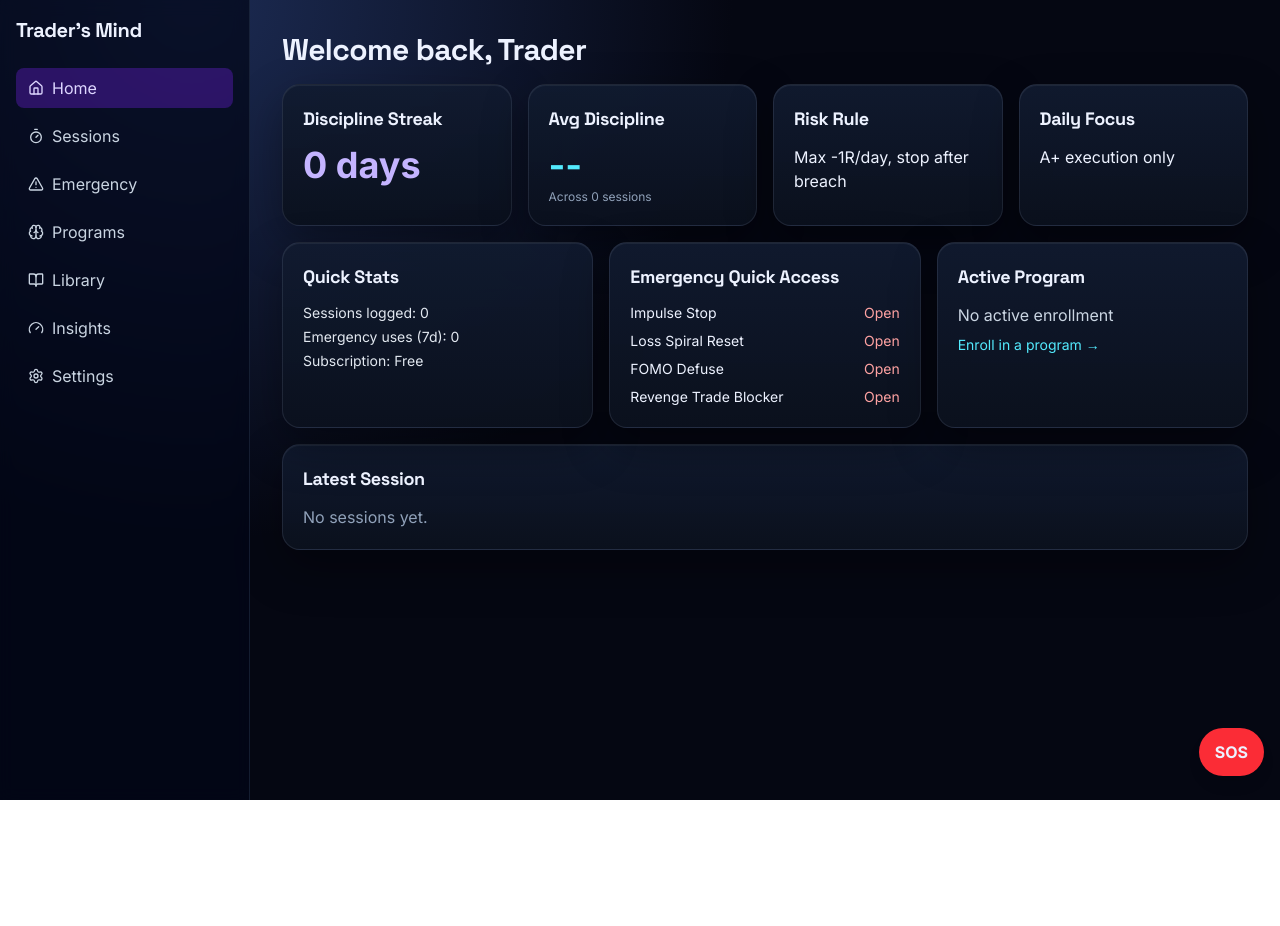
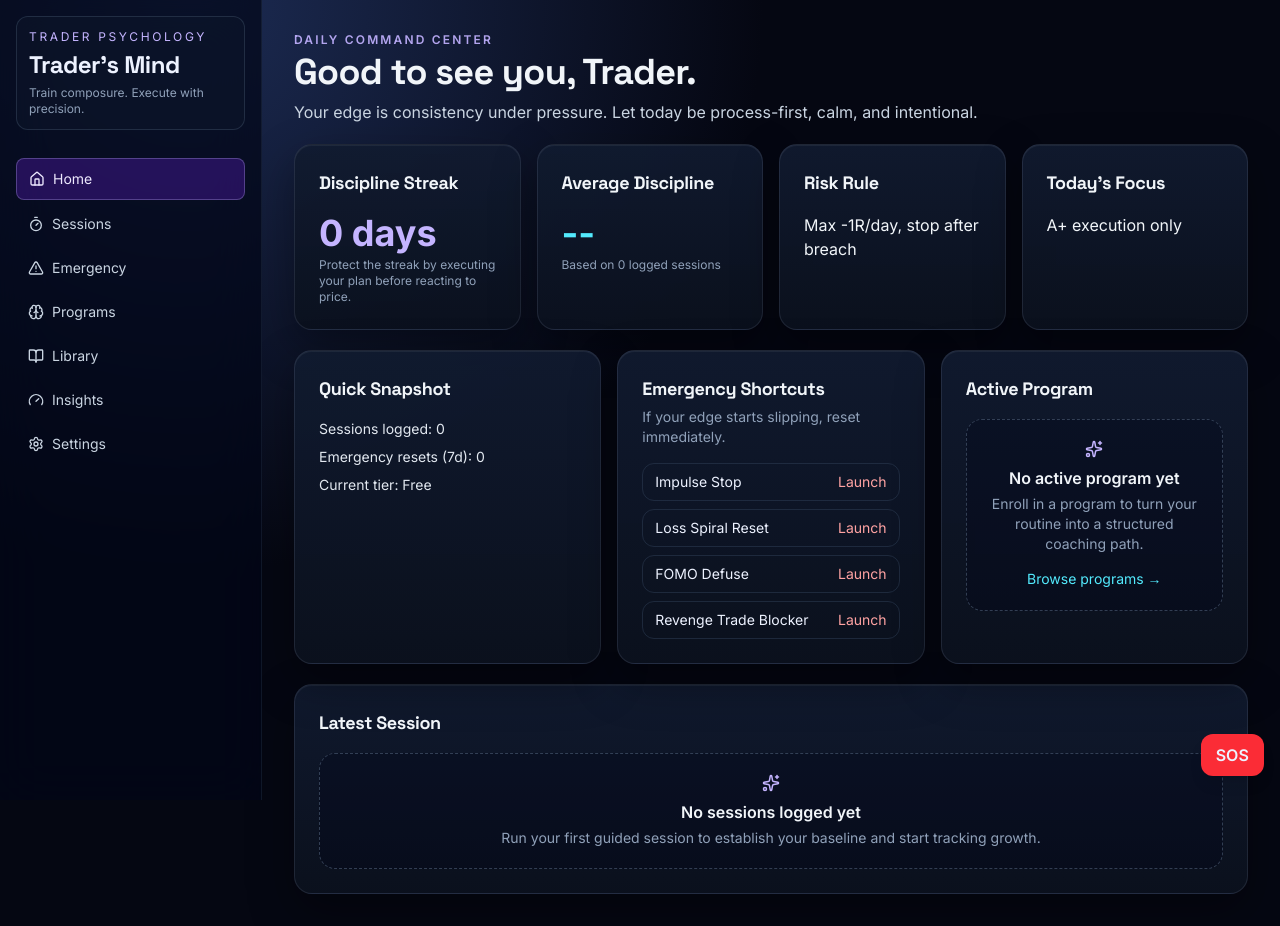
Before and after one commit to generalbezos-ai/TraderPsychology, a React (Vite) app: page / in a window 1280 px wide. Before the commit the page ends 800 px from the top, so only its background shows below. Built offline with nearby package versions, Linux system fonts and the light colour scheme.

Commit message:
polish: elevate premium UX, consistency, and guided flow clarity

```diff
--- a/src/App.tsx
+++ b/src/App.tsx
@@ -14,7 +14,7 @@ const SettingsPage = lazy(() => import('./pages/SettingsPage'))
 export default function App() {
   return (
     <StateProvider>
-      <Suspense fallback={<div className="p-6 text-slate-300">Loading...</div>}>
+      <Suspense fallback={<div className="p-6 text-slate-300" role="status" aria-live="polite">Loading your coaching dashboard…</div>}>
         <Routes>
           <Route element={<AppShell />}>
             <Route path="/" element={<HomePage />} />
--- /dev/null
+++ b/src/components/EmptyState.tsx
@@ -0,0 +1,18 @@
+import { Sparkles } from 'lucide-react'
+
+interface EmptyStateProps {
+  title: string
+  description: string
+  action?: React.ReactNode
+}
+
+export default function EmptyState({ title, description, action }: EmptyStateProps) {
+  return (
+    <div className="rounded-2xl border border-dashed border-slate-600/70 bg-slate-950/30 p-5 text-center">
+      <Sparkles className="mx-auto mb-2 text-violet-300" size={18} aria-hidden="true" />
+      <p className="font-semibold text-slate-100">{title}</p>
+      <p className="mt-1 text-sm text-slate-400">{description}</p>
+      {action ? <div className="mt-3">{action}</div> : null}
+    </div>
+  )
+}
--- /dev/null
+++ b/src/components/PageHeader.tsx
@@ -0,0 +1,19 @@
+interface PageHeaderProps {
+  title: string
+  subtitle: string
+  eyebrow?: string
+  action?: React.ReactNode
+}
+
+export default function PageHeader({ title, subtitle, eyebrow, action }: PageHeaderProps) {
+  return (
+    <header className="page-header">
+      <div>
+        {eyebrow ? <p className="text-xs font-semibold uppercase tracking-[0.18em] text-violet-300/90">{eyebrow}</p> : null}
+        <h1 className="mt-1 text-3xl font-bold tracking-tight text-balance text-slate-100 md:text-4xl">{title}</h1>
+        <p className="mt-2 max-w-3xl text-sm text-slate-300 md:text-base">{subtitle}</p>
+      </div>
+      {action ? <div className="shrink-0">{action}</div> : null}
+    </header>
+  )
+}
--- a/src/components/SOSButton.tsx
+++ b/src/components/SOSButton.tsx
@@ -6,13 +6,23 @@ export default function SOSButton() {
   return (
     <div className="fixed right-4 bottom-20 md:bottom-6 z-50">
       {open && (
-        <div className="card p-3 mb-2 w-56 text-sm">
-          <p className="font-semibold text-red-300">Emergency access</p>
-          <Link to="/emergency" className="block mt-2 text-cyan-300" onClick={() => setOpen(false)}>Open tools now</Link>
-          <p className="text-slate-400 mt-1">2 taps max to intervention.</p>
+        <div id="emergency-quick-actions" className="card p-3 mb-2 w-60 text-sm fade-in" role="dialog" aria-label="Emergency quick actions">
+          <p className="font-semibold text-red-200">Need immediate reset?</p>
+          <p className="text-slate-400 mt-1">Launch your protocol in under 10 seconds.</p>
+          <Link to="/emergency" className="mt-2 inline-block text-cyan-300 hover:text-cyan-200" onClick={() => setOpen(false)}>
+            Open emergency tools
+          </Link>
         </div>
       )}
-      <button onClick={() => setOpen(v => !v)} className="rounded-full bg-red-500 hover:bg-red-400 px-4 py-3 font-bold shadow-lg">SOS</button>
+      <button
+        onClick={() => setOpen((v) => !v)}
+        className="app-button rounded-full bg-red-500 hover:bg-red-400 px-4 py-3 font-bold shadow-lg"
+        aria-expanded={open}
+        aria-controls="emergency-quick-actions"
+        aria-label="Toggle emergency quick actions"
+      >
+        SOS
+      </button>
     </div>
   )
 }
--- a/src/components/SectionCard.tsx
+++ b/src/components/SectionCard.tsx
@@ -1,3 +1,24 @@
-export default function SectionCard({ title, children }: { title: string; children: React.ReactNode }) {
-  return <section className="card p-5"><h2 className="text-lg font-bold mb-3">{title}</h2>{children}</section>
+import clsx from 'clsx'
+
+interface SectionCardProps {
+  title: string
+  subtitle?: string
+  actions?: React.ReactNode
+  className?: string
+  children: React.ReactNode
 }
+
+export default function SectionCard({ title, subtitle, actions, className, children }: SectionCardProps) {
+  return (
+    <section className={clsx('card p-5 md:p-6', className)}>
+      <header className="mb-4 flex flex-wrap items-start justify-between gap-3">
+        <div>
+          <h2 className="text-lg font-bold text-slate-100">{title}</h2>
+          {subtitle ? <p className="mt-1 text-sm text-slate-400">{subtitle}</p> : null}
+        </div>
+        {actions ? <div>{actions}</div> : null}
+      </header>
+      {children}
+    </section>
+  )
+}
--- a/src/layout/AppShell.tsx
+++ b/src/layout/AppShell.tsx
@@ -1,3 +1,4 @@
+import clsx from 'clsx'
 import { NavLink, Outlet } from 'react-router-dom'
 import { AlertTriangle, BookOpen, Brain, Gauge, Home, Settings, Timer } from 'lucide-react'
 import SOSButton from '../components/SOSButton'
@@ -14,20 +15,48 @@ const links = [
 
 export default function AppShell() {
   return (
-    <div className="min-h-screen md:grid md:grid-cols-[250px_1fr]">
-      <aside className="hidden md:flex flex-col border-r border-slate-700/40 p-4 gap-2 sticky top-0 h-screen bg-slate-950/70 backdrop-blur">
-        <h1 className="text-xl font-bold mb-4">Trader's Mind</h1>
+    <div className="min-h-screen md:grid md:grid-cols-[262px_1fr]">
+      <aside className="hidden md:flex flex-col border-r border-slate-700/30 p-4 gap-2 sticky top-0 h-screen bg-slate-950/70 backdrop-blur-xl">
+        <div className="mb-5 rounded-xl border border-slate-700/60 bg-slate-900/50 p-3">
+          <p className="text-xs uppercase tracking-[0.22em] text-violet-300">Trader Psychology</p>
+          <h1 className="mt-1 text-2xl font-bold">Trader&apos;s Mind</h1>
+          <p className="mt-1 text-xs text-slate-400">Train composure. Execute with precision.</p>
+        </div>
+        <nav aria-label="Primary navigation" className="space-y-1">
+          {links.map(({ to, icon: Icon, label }) => (
+            <NavLink
+              key={to}
+              to={to}
+              className={({ isActive }) =>
+                clsx(
+                  'px-3 py-2.5 rounded-lg flex items-center gap-2 text-sm transition-colors',
+                  isActive ? 'bg-violet-600/25 text-violet-100 border border-violet-300/30' : 'text-slate-300 hover:bg-slate-800/80',
+                )
+              }
+            >
+              <Icon size={16} aria-hidden="true" /> {label}
+            </NavLink>
+          ))}
+        </nav>
+      </aside>
+      <main className="fade-in mx-auto w-full max-w-7xl p-4 pb-28 md:p-8">
+        <Outlet />
+      </main>
+      <nav
+        aria-label="Mobile navigation"
+        className="md:hidden fixed bottom-0 inset-x-0 bg-slate-950/95 border-t border-slate-700/40 grid grid-cols-7 p-1 pb-[max(0.25rem,env(safe-area-inset-bottom))] backdrop-blur"
+      >
         {links.map(({ to, icon: Icon, label }) => (
-          <NavLink key={to} to={to} className={({ isActive }) => `px-3 py-2 rounded-lg flex items-center gap-2 ${isActive ? 'bg-violet-600/30 text-violet-200' : 'text-slate-300 hover:bg-slate-800'}`}>
-            <Icon size={16} aria-hidden="true" /> {label}
-          </NavLink>
-        ))}
-      </aside>
-      <main className="p-4 pb-28 md:p-8"><Outlet /></main>
-      <nav className="md:hidden fixed bottom-0 inset-x-0 bg-slate-950/95 border-t border-slate-700/40 grid grid-cols-7 p-1 pb-[max(0.25rem,env(safe-area-inset-bottom))]">
-        {links.map(({ to, icon: Icon, label }) => (
-          <NavLink key={to} to={to} aria-label={label} className={({ isActive }) => `text-[11px] flex flex-col items-center p-1 ${isActive ? 'text-violet-300' : 'text-slate-400'}`}>
-            <Icon size={16} aria-hidden="true" /><span>{label}</span>
+          <NavLink
+            key={to}
+            to={to}
+            aria-label={label}
+            className={({ isActive }) =>
+              clsx('text-[11px] flex flex-col items-center rounded-md px-1 py-1.5 transition-colors', isActive ? 'text-violet-300 bg-violet-900/30' : 'text-slate-400')
+            }
+          >
+            <Icon size={16} aria-hidden="true" />
+            <span>{label}</span>
           </NavLink>
         ))}
       </nav>
--- a/src/pages/HomePage.tsx
+++ b/src/pages/HomePage.tsx
@@ -1,4 +1,6 @@
 import { Link } from 'react-router-dom'
+import EmptyState from '../components/EmptyState'
+import PageHeader from '../components/PageHeader'
 import SectionCard from '../components/SectionCard'
 import { emergencyTools, programs } from '../lib/sampleData'
 import { useAppState } from '../lib/state'
@@ -13,40 +15,46 @@ export default function HomePage() {
       : 0
 
   return (
-    <div className="space-y-4">
-      <h1 className="text-3xl font-bold">Welcome back, {state.profile.name}</h1>
-      <div className="grid md:grid-cols-4 gap-4">
+    <div className="space-y-5">
+      <PageHeader
+        eyebrow="Daily Command Center"
+        title={`Good to see you, ${state.profile.name}.`}
+        subtitle="Your edge is consistency under pressure. Let today be process-first, calm, and intentional."
+      />
+
+      <div className="grid gap-4 sm:grid-cols-2 xl:grid-cols-4">
         <SectionCard title="Discipline Streak">
           <p className="text-4xl font-bold text-violet-300">{state.streak} days</p>
+          <p className="mt-1 text-xs text-slate-400">Protect the streak by executing your plan before reacting to price.</p>
         </SectionCard>
-        <SectionCard title="Avg Discipline">
+        <SectionCard title="Average Discipline">
           <p className="text-4xl font-bold text-cyan-300">{avgDiscipline || '--'}</p>
-          <p className="text-xs text-slate-400 mt-1">Across {state.sessions.length} sessions</p>
+          <p className="text-xs text-slate-400 mt-1">Based on {state.sessions.length} logged sessions</p>
         </SectionCard>
         <SectionCard title="Risk Rule">
-          <p>{state.profile.riskRule}</p>
+          <p className="text-slate-100">{state.profile.riskRule}</p>
         </SectionCard>
-        <SectionCard title="Daily Focus">
-          <p>{state.profile.dailyTarget}</p>
+        <SectionCard title="Today&apos;s Focus">
+          <p className="text-slate-100">{state.profile.dailyTarget}</p>
         </SectionCard>
       </div>
 
-      <div className="grid md:grid-cols-3 gap-4">
-        <SectionCard title="Quick Stats">
-          <ul className="space-y-1 text-sm text-slate-200">
+      <div className="grid gap-4 lg:grid-cols-3">
+        <SectionCard title="Quick Snapshot">
+          <ul className="space-y-2 text-sm text-slate-200">
             <li>Sessions logged: {state.sessions.length}</li>
-            <li>Emergency uses (7d): {state.emergencyUses.filter((u) => Date.now() - new Date(u.date).getTime() < 7 * 86400000).length}</li>
-            <li>Subscription: {state.subscriptionTier}</li>
+            <li>Emergency resets (7d): {state.emergencyUses.filter((u) => Date.now() - new Date(u.date).getTime() < 7 * 86400000).length}</li>
+            <li>Current tier: {state.subscriptionTier}</li>
           </ul>
         </SectionCard>
 
-        <SectionCard title="Emergency Quick Access">
+        <SectionCard title="Emergency Shortcuts" subtitle="If your edge starts slipping, reset immediately.">
           <ul className="space-y-2 text-sm">
             {emergencyTools.map((tool) => (
-              <li key={tool.id} className="flex items-center justify-between">
+              <li key={tool.id} className="flex items-center justify-between rounded-xl border border-slate-700/50 px-3 py-2">
                 <span>{tool.name}</span>
-                <Link className="text-red-300" to="/emergency">
-                  Open
+                <Link className="text-red-300 hover:text-red-200" to="/emergency">
+                  Launch
                 </Link>
               </li>
             ))}
@@ -57,29 +65,34 @@ export default function HomePage() {
           {activeProgram ? (
             <>
               <p className="font-semibold">{activeProgram.name}</p>
-              <p className="text-sm text-slate-300 mt-1">Day {state.enrolledProgram!.dayIndex + 1} / {activeProgram.durationDays}</p>
-              <Link to="/programs" className="text-cyan-300 text-sm mt-2 inline-block">
+              <p className="text-sm text-slate-300 mt-1">
+                Day {state.enrolledProgram!.dayIndex + 1} / {activeProgram.durationDays}
+              </p>
+              <Link to="/programs" className="text-cyan-300 text-sm mt-3 inline-block hover:text-cyan-200">
                 Continue program →
               </Link>
             </>
           ) : (
-            <>
-              <p className="text-slate-300">No active enrollment</p>
-              <Link to="/programs" className="text-cyan-300 text-sm mt-2 inline-block">
-                Enroll in a program →
-              </Link>
-            </>
+            <EmptyState
+              title="No active program yet"
+              description="Enroll in a program to turn your routine into a structured coaching path."
+              action={
+                <Link to="/programs" className="text-cyan-300 text-sm hover:text-cyan-200">
+                  Browse programs →
+                </Link>
+              }
+            />
           )}
         </SectionCard>
       </div>
 
       <SectionCard title="Latest Session">
         {last ? (
-          <p>
-            {new Date(last.date).toLocaleDateString()}: {last.checkinMood}, score {last.disciplineScore}/100, PnL {last.pnl}
+          <p className="text-slate-200">
+            {new Date(last.date).toLocaleDateString()}: {last.checkinMood}, discipline {last.disciplineScore}/100, PnL {last.pnl}
           </p>
         ) : (
-          <p className="text-slate-400">No sessions yet.</p>
+          <EmptyState title="No sessions logged yet" description="Run your first guided session to establish your baseline and start tracking growth." />
         )}
       </SectionCard>
     </div>
--- a/src/styles.css
+++ b/src/styles.css
@@ -33,6 +33,79 @@ h4 {
   border: 1px solid rgba(148, 163, 184, 0.15);
   border-radius: 18px;
   box-shadow: inset 0 1px 0 rgba(255, 255, 255, 0.06), 0 18px 45px rgba(0, 0, 0, 0.35);
+  transition: transform 180ms ease, border-color 180ms ease, box-shadow 180ms ease;
+}
+
+.card:hover {
+  border-color: rgba(167, 139, 250, 0.35);
+  transform: translateY(-1px);
+  box-shadow: inset 0 1px 0 rgba(255, 255, 255, 0.08), 0 24px 50px rgba(0, 0, 0, 0.42);
+}
+
+.page-header {
+  display: flex;
+  gap: 1rem;
+  justify-content: space-between;
+  align-items: end;
+  flex-wrap: wrap;
+}
+
+.app-button {
+  border-radius: 12px;
+  padding: 0.55rem 0.95rem;
+  font-weight: 600;
+  transition: transform 130ms ease, filter 130ms ease, box-shadow 130ms ease;
+}
+
+.app-button:hover {
+  filter: brightness(1.08);
+}
+
+.app-button:active {
+  transform: translateY(1px) scale(0.99);
+}
+
+.app-button-primary {
+  background: linear-gradient(120deg, rgb(124 58 237), rgb(99 102 241));
+  color: #fff;
+  box-shadow: 0 10px 22px rgba(124, 58, 237, 0.28);
+}
+
+.app-button-muted {
+  background: rgba(51, 65, 85, 0.8);
+  color: rgb(226 232 240);
+}
+
+.app-button-danger {
+  background: linear-gradient(120deg, rgb(220 38 38), rgb(244 63 94));
+  color: #fff;
+  box-shadow: 0 10px 20px rgba(220, 38, 38, 0.25);
+}
+
+.app-input {
+  width: 100%;
+  background: rgba(15, 23, 42, 0.8);
+  border-radius: 12px;
+  border: 1px solid rgba(148, 163, 184, 0.28);
+  color: rgb(226 232 240);
+  padding: 0.62rem 0.75rem;
+  transition: border-color 150ms ease, box-shadow 150ms ease;
+}
+
+.app-input::placeholder {
+  color: rgb(148 163 184);
+}
+
+.app-input:focus-visible,
+.app-button:focus-visible,
+a:focus-visible,
+button:focus-visible,
+select:focus-visible,
+textarea:focus-visible,
+input:focus-visible {
+  outline: 2px solid rgba(34, 211, 238, 0.95);
+  outline-offset: 2px;
+  box-shadow: 0 0 0 3px rgba(34, 211, 238, 0.18);
 }
 
 .breathing-ring {
@@ -48,6 +121,21 @@ h4 {
   animation-duration: 3.5s;
 }
 
+.fade-in {
+  animation: fadeIn 280ms ease;
+}
+
+@media (prefers-reduced-motion: reduce) {
+  *,
+  *::before,
+  *::after {
+    animation-duration: 1ms !important;
+    animation-iteration-count: 1 !important;
+    transition-duration: 1ms !important;
+    scroll-behavior: auto !important;
+  }
+}
+
 @keyframes pulse {
   0%,
   100% {
@@ -60,3 +148,14 @@ h4 {
     opacity: 1;
   }
 }
+
+@keyframes fadeIn {
+  from {
+    opacity: 0;
+    transform: translateY(4px);
+  }
+  to {
+    opacity: 1;
+    transform: translateY(0);
+  }
+}
```
Also changed, not shown: src/pages/EmergencyPage.tsx (+16 -10 lines), src/pages/SessionsPage.tsx (+40 -25 lines), 1 other file (tests, documents, lock files or other folders).
